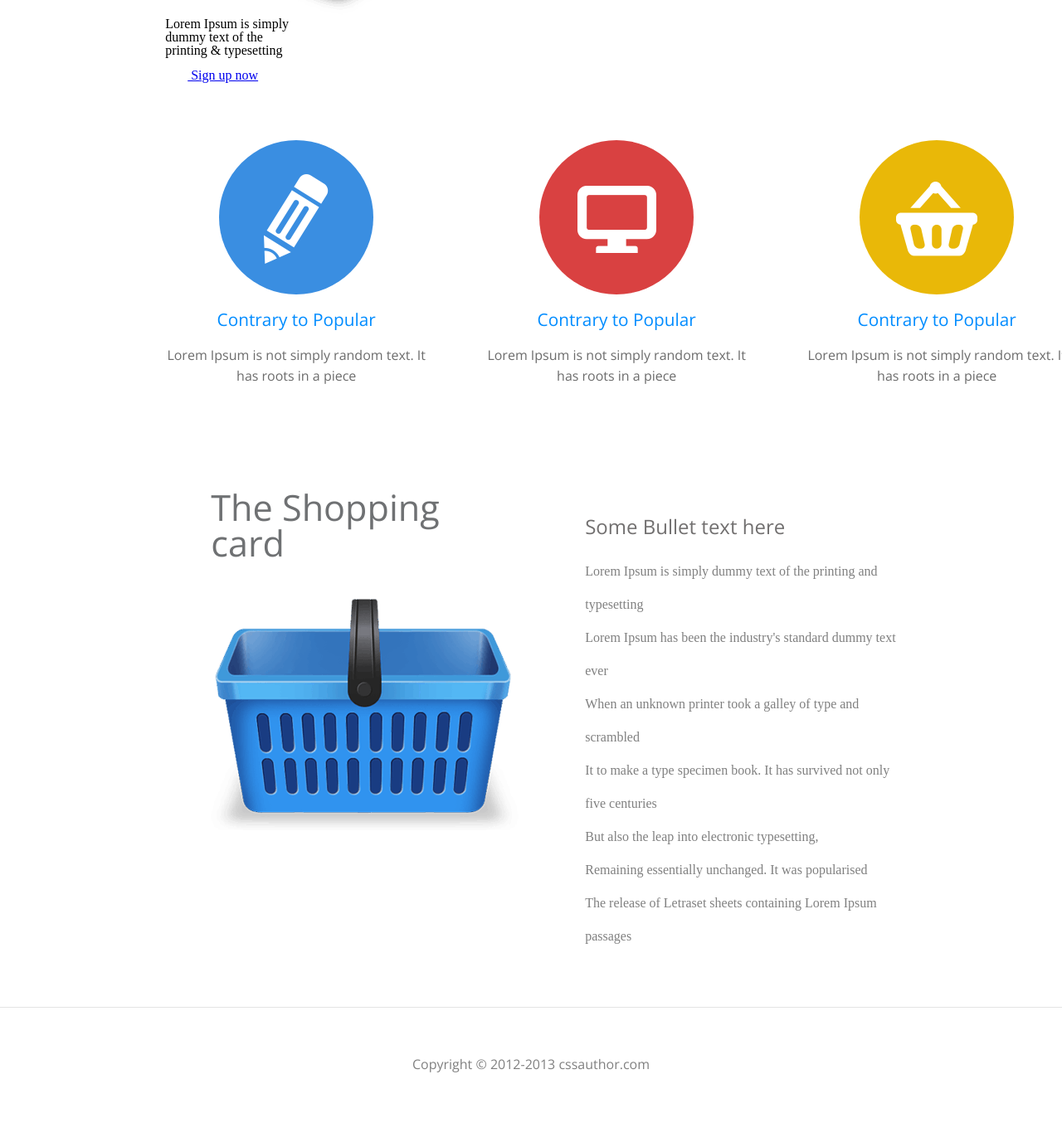
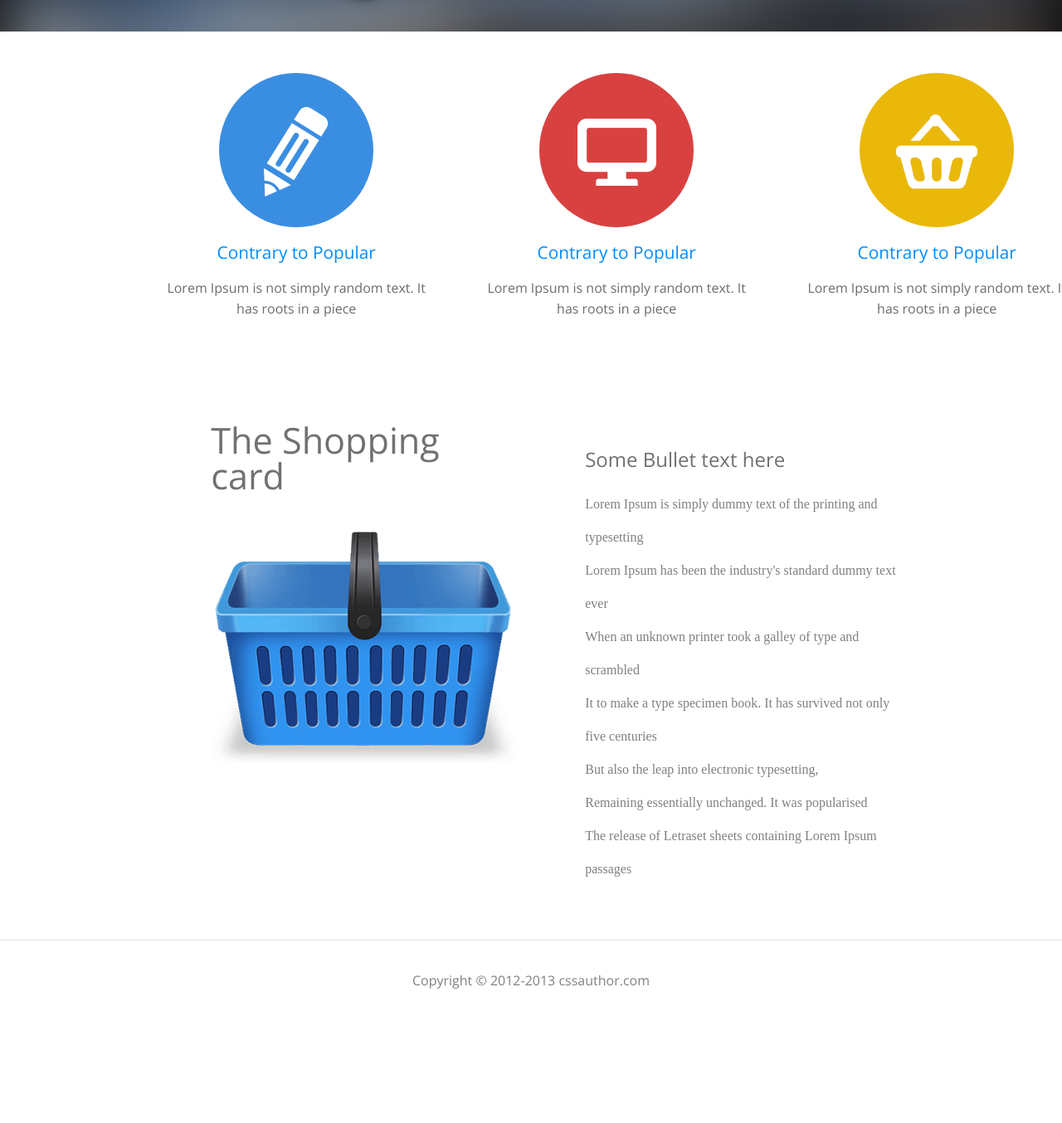
Before and after one commit to svyatoslavPy/Svyatoslav10, a plain HTML site: page index.html in a window 1280 px wide. Shown: the part 528-1882 px from the top of the page at 83% size. After the commit the page ends 1758 px from the top, so only its background shows below. Drawn offline with nearby package versions, Linux system fonts and the light colour scheme.

Commit message:
update html

```diff
--- a/index.html
+++ b/index.html
@@ -10,152 +10,6 @@
 </head>
 
 <body>
-	<header class="header">
-		<div class="container">
-			<div class="header__logo">
-				<ul class="nav">
-					<li class="nav__item">
-						<img class="logo" src="images/logo.png" alt="logo">
-					</li>
-				</ul>
-				<ul class="nav__additionally">
-					<li class="nav__item">
-						<a class="nav__link nav__link--primary">
-							Home
-						</a>
-					</li>
-					<li class="nav__item--primary">
-						<a class="nav__link nav__link--special">
-							Products
-						</a>
-					</li>
-					<li class="nav__item">
-						<a class="nav__link nav__link--secondary">
-							Services
-						</a>
-					</li>
-					<li class="nav__item">
-						<a class="nav__link">
-							Contact
-						</a>
-					</li>
-				</ul>
-			</div>
-		</div>
-	</header>
-	<main class="main">
-		<div class="main__background">
-			<div class="container">
-				<div class="info__wrapper">
-					<picture>
-						<img src="images/iphone.png" alt="phone">
-					</picture>
-					<div class="info-log__items">
-						<p class="info-log__text info-log__text--primary">
-							Lorem Ipsum is simply
-						</p>
-						<p class="info-log__text">
-							dummy text of the
-						</p>
-						<p class="info-log__text">
-							printing & typesetting
-						</p>
-						<div class="btn">
-							<a class="btn__items" href="#">
-								<img src="images/shape.png" alt="shape">
-								Sign up now
-							</a>
-						</div>
-					</div>
-				</div>
-			</div>
-		</div>
-		<div class="container">
-			<div class="picture__wrapper">
-				<div class="picture__items">
-					<div class="picture__element">
-						<div class="picture-element__items">
-							<img src="images/Shape3.png" alt="shape">
-						</div>
-					</div>
-					<p class="picture__text--primary">
-						Contrary to Popular
-					</p>
-					<p class="picture__text">
-						Lorem Ipsum is not simply random text. It has roots in a piece
-					</p>
-				</div>
-				<div class="picture__items">
-					<div class="picture__element--primary">
-						<div class="picture-element__items">
-							<img src="images/tv.png" alt="">
-						</div>
-					</div>
-					<p class="picture__text--primary">
-						Contrary to Popular
-					</p>
-					<p class="picture__text">
-						Lorem Ipsum is not simply random text. It has roots in a piece
-					</p>
-				</div>
-				<div class="picture__items">
-					<div class="picture__element--special">
-						<div class="picture-element__items">
-							<img src="images/market.png" alt="market">
-						</div>
-					</div>
-					<p class="picture__text--primary">
-						Contrary to Popular
-					</p>
-					<p class="picture__text">
-						Lorem Ipsum is not simply random text. It has roots in a piece
-					</p>
-				</div>
-			</div>
-			<div class="about-shoping">
-				<div class="about__items">
-					<p class="about__text">
-						The Shopping card
-					</p>
-					<p>
-						<img src="images/cart.png" alt="">
-					</p>
-				</div>
-				<div class="about__texts">
-					<p class="about__text--special">
-						Some Bullet text here
-					</p>
-					<p class="about__text--primary">
-						Lorem Ipsum is simply dummy text of the printing and typesetting
-					</p>
-					<p class="about__text--primary">
-						Lorem Ipsum has been the industry's standard dummy text ever
-					</p>
-					<p class="about__text--primary">
-						When an unknown printer took a galley of type and scrambled
-					</p>
-					<p class="about__text--primary">
-						It to make a type specimen book. It has survived not only five
-						centuries
-					</p>
-					<p class="about__text--primary about__text--secondary">
-						But also the leap into electronic typesetting, Remaining
-						essentially unchanged. It was popularised
-					</p>
-					<p class="about__text--primary">
-						The release of Letraset sheets containing Lorem Ipsum passages
-					</p>
-				</div>
-			</div>
-		</div>
-	</main>
-	<footer class="footer">
-		<div class="container">
-			<div class="footer__items">
-				<p>Copyright © 2012-2013 cssauthor.com</p>
-			</div>
-		</div>
-	</footer>
 
   <header class="header">
     <div class="container">
```
